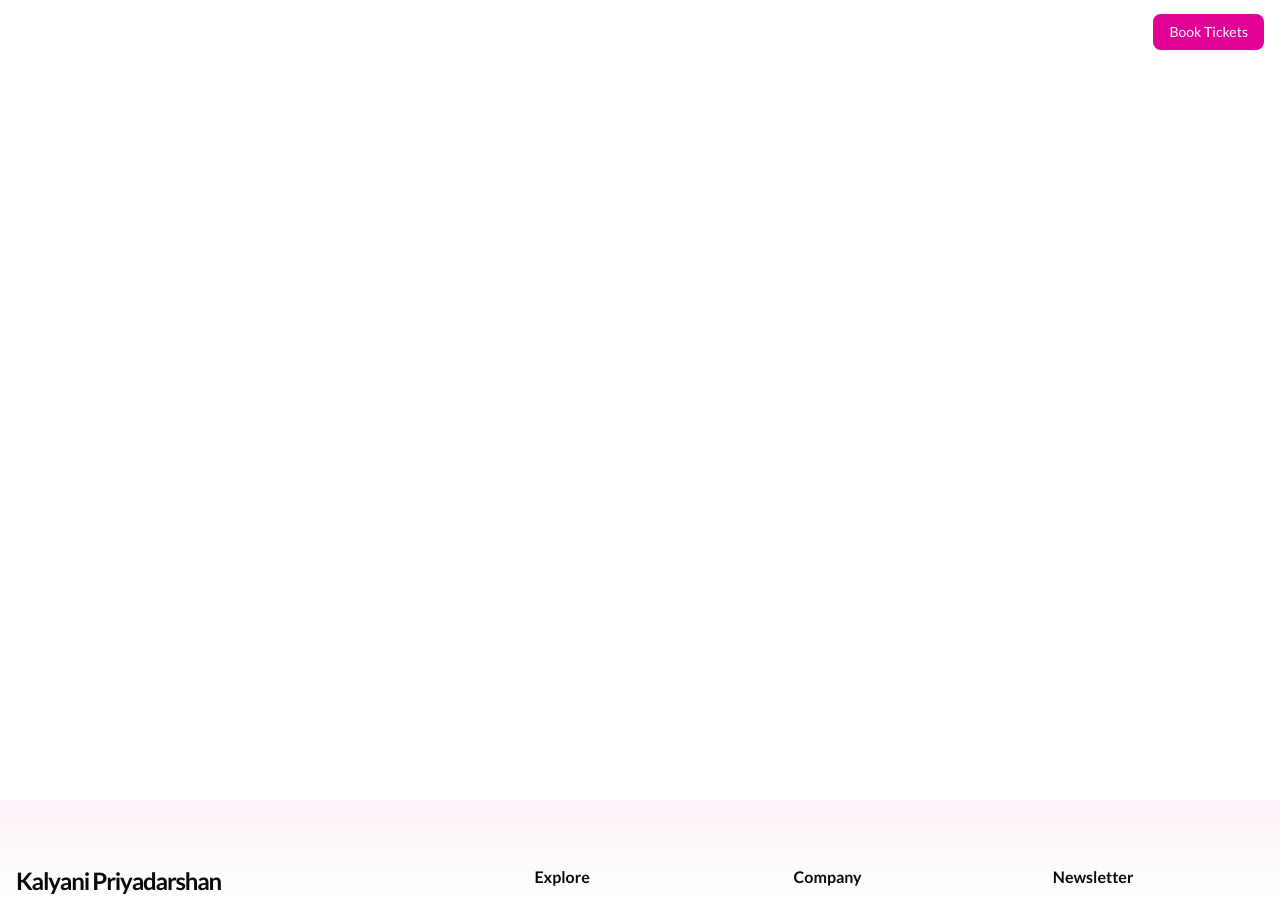
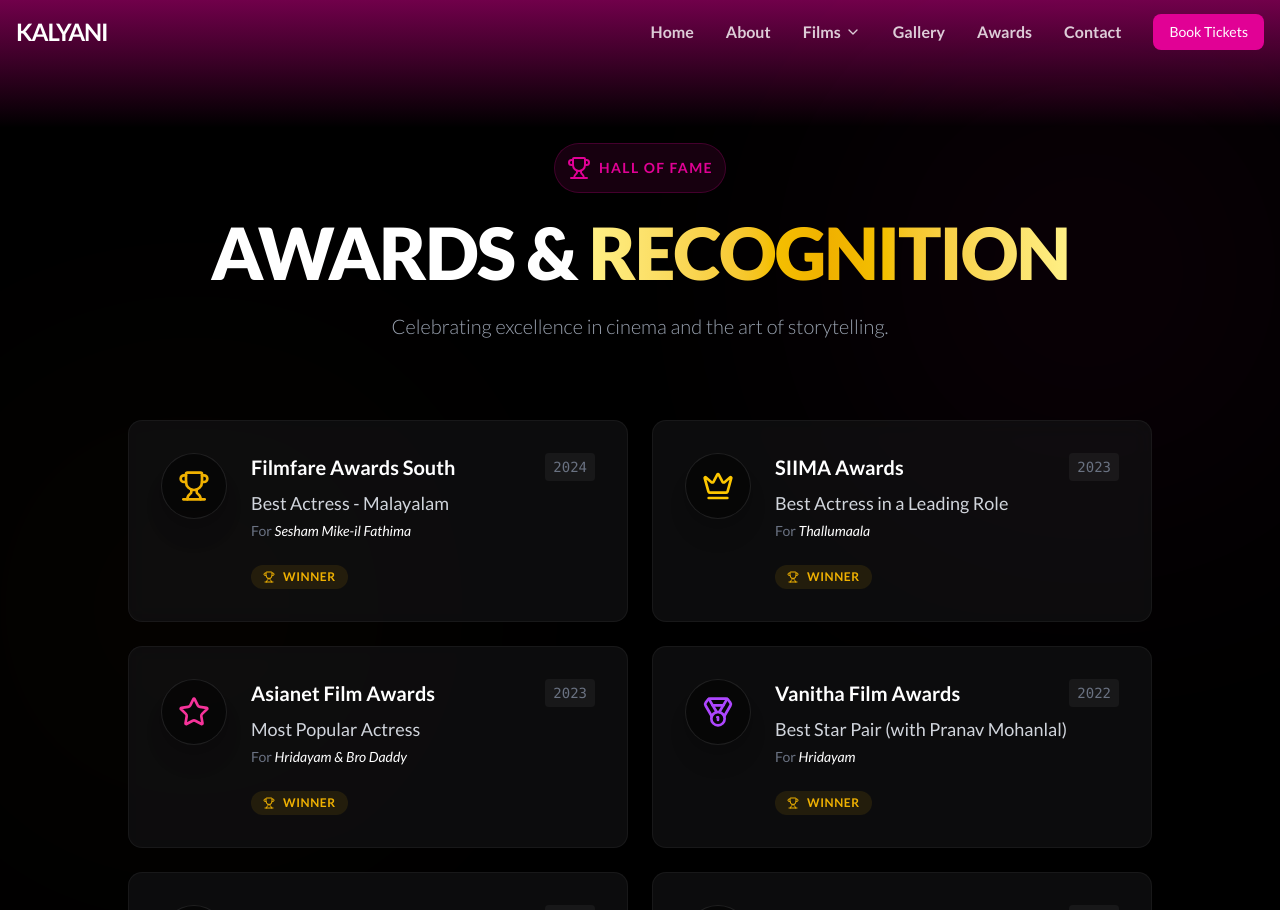
Before and after one commit to Mridhul2k03/kalyani-priyadharshan-portfolio, a React (Vite) app: page /awards in a window 1280 px wide. Shown: the top 910 px of the page. Built offline with nearby package versions, Linux system fonts and the light colour scheme.

Commit message:
award page

```diff
--- a/src/App.tsx
+++ b/src/App.tsx
@@ -7,6 +7,7 @@ import About from './Pages/About'
 import Gallery from './Pages/Gallery'
 import Contact from './Pages/Contact'
 import Films from './Pages/Films'
+import Awards from './Pages/Awards' // Added Import
 function App() {
 
 
@@ -19,6 +20,7 @@ function App() {
           <Route path="/about" element={<About />} />
           <Route path="/gallery" element={<Gallery />} />
           <Route path="/films" element={<Films />} />
+          <Route path="/awards" element={<Awards />} />
           <Route path="/contact" element={<Contact />} />
         </Routes>
       </div>
--- a/src/Components/Navbar.tsx
+++ b/src/Components/Navbar.tsx
@@ -1,6 +1,6 @@
 import { useState, useEffect, useRef } from "react";
 import { Link } from "react-router-dom";
-import { Menu, X, ChevronDown, Film, PlayCircle, ArrowRight } from "lucide-react";
+import { Menu, X, ChevronDown, PlayCircle, ArrowRight } from "lucide-react";
 
 const Navbar = () => {
     const [isOpen, setIsOpen] = useState(false);
@@ -40,7 +40,7 @@ const Navbar = () => {
         { name: "About", to: "/about" },
         { name: "Films", to: "/films", hasDropdown: true },
         { name: "Gallery", to: "/gallery" },
-        { name: "Awards", to: "#" },
+        { name: "Awards", to: "/awards" },
         { name: "Contact", to: "/contact" },
     ];
 
--- /dev/null
+++ b/src/Pages/Awards.tsx
@@ -0,0 +1,126 @@
+
+import { Award, Trophy, Star, Medal, Crown } from 'lucide-react';
+
+const Awards = () => {
+    const awards = [
+        {
+            year: "2024",
+            award: "Filmfare Awards South",
+            category: "Best Actress - Malayalam",
+            work: "Sesham Mike-il Fathima",
+            result: "Winner",
+            icon: <Trophy className="h-8 w-8 text-yellow-500" />
+        },
+        {
+            year: "2023",
+            award: "SIIMA Awards",
+            category: "Best Actress in a Leading Role",
+            work: "Thallumaala",
+            result: "Winner",
+            icon: <Crown className="h-8 w-8 text-yellow-400" />
+        },
+        {
+            year: "2023",
+            award: "Asianet Film Awards",
+            category: "Most Popular Actress",
+            work: "Hridayam & Bro Daddy",
+            result: "Winner",
+            icon: <Star className="h-8 w-8 text-pink-500" />
+        },
+        {
+            year: "2022",
+            award: "Vanitha Film Awards",
+            category: "Best Star Pair (with Pranav Mohanlal)",
+            work: "Hridayam",
+            result: "Winner",
+            icon: <Medal className="h-8 w-8 text-purple-500" />
+        },
+        {
+            year: "2021",
+            award: "Filmfare Awards South",
+            category: "Best Female Debut - Malayalam",
+            work: "Varane Avashyamund",
+            result: "Winner",
+            icon: <Award className="h-8 w-8 text-primary" />
+        },
+        {
+            year: "2021",
+            award: "SIIMA Awards",
+            category: "Best Debut Actress - Malayalam",
+            work: "Varane Avashyamund",
+            result: "Winner",
+            icon: <Trophy className="h-8 w-8 text-yellow-500" />
+        },
+        {
+            year: "2020",
+            award: "Kerala Film Critics Association Awards",
+            category: "Best Debutant Actress",
+            work: "Varane Avashyamund",
+            result: "Winner",
+            icon: <Star className="h-8 w-8 text-blue-400" />
+        }
+    ];
+
+    return (
+        <div className="min-h-screen bg-black text-white pt-20 overflow-x-hidden relative">
+            {/* Pink Gradient Overlay for Navbar Visibility */}
+            <div className="absolute top-0 left-0 right-0 h-32 bg-gradient-to-b from-primary/50 to-transparent z-10 pointer-events-none" />
+
+            {/* Background Elements */}
+            <div className="fixed inset-0 z-0 opacity-10 pointer-events-none">
+                <div className="absolute top-20 right-0 w-96 h-96 bg-primary rounded-full blur-[150px] animate-pulse" />
+                <div className="absolute bottom-0 left-0 w-96 h-96 bg-yellow-600 rounded-full blur-[150px] animate-pulse delay-700" />
+            </div>
+
+            <div className="container mx-auto px-4 py-16 relative z-10">
+                {/* Header */}
+                <div className="text-center mb-20 animate-in fade-in slide-in-from-bottom-8 duration-700">
+                    <div className="inline-flex items-center justify-center p-3 rounded-full bg-primary/10 mb-6 ring-1 ring-primary/30">
+                        <Trophy className="h-6 w-6 text-primary mr-2" />
+                        <span className="text-primary font-bold tracking-widest uppercase text-sm">Hall of Fame</span>
+                    </div>
+                    <h1 className="text-5xl md:text-7xl font-black mb-6 tracking-tight">
+                        AWARDS & <span className="text-transparent bg-clip-text bg-gradient-to-r from-yellow-200 via-yellow-500 to-yellow-200">RECOGNITION</span>
+                    </h1>
+                    <p className="text-xl text-gray-400 max-w-2xl mx-auto font-light">
+                        Celebrating excellence in cinema and the art of storytelling.
+                    </p>
+                </div>
+
+                {/* Awards Grid */}
+                <div className="grid grid-cols-1 md:grid-cols-2 gap-6 max-w-5xl mx-auto">
+                    {awards.map((item, index) => (
+                        <div
+                            key={index}
+                            className="bg-zinc-900/50 backdrop-blur-md border border-white/5 rounded-xl p-8 hover:border-primary/30 transition-all duration-300 hover:bg-zinc-900/80 group animate-in fade-in slide-in-from-bottom-4 fill-mode-both"
+                            style={{ animationDelay: `${index * 100}ms` }}
+                        >
+                            <div className="flex items-start gap-6">
+                                <div className="p-4 rounded-full bg-black/50 border border-white/10 shadow-xl group-hover:scale-110 transition-transform duration-300">
+                                    {item.icon}
+                                </div>
+                                <div className="flex-1">
+                                    <div className="flex justify-between items-start mb-2">
+                                        <h3 className="text-xl font-bold text-white group-hover:text-primary transition-colors">{item.award}</h3>
+                                        <span className="text-sm font-mono text-gray-500 bg-white/5 px-2 py-1 rounded">{item.year}</span>
+                                    </div>
+                                    <p className="text-lg text-gray-300 mb-1">{item.category}</p>
+                                    <p className="text-sm text-gray-500">
+                                        For <span className="text-white font-medium italic">{item.work}</span>
+                                    </p>
+
+                                    <div className="mt-6 inline-flex items-center gap-2 text-xs font-bold uppercase tracking-wider text-yellow-500 bg-yellow-500/10 px-3 py-1 rounded-full">
+                                        <Trophy className="h-3 w-3" />
+                                        {item.result}
+                                    </div>
+                                </div>
+                            </div>
+                        </div>
+                    ))}
+                </div>
+            </div>
+        </div>
+    );
+};
+
+export default Awards;
--- a/src/Pages/Films.tsx
+++ b/src/Pages/Films.tsx
@@ -1,5 +1,5 @@
 
-import { Play, Star, Calendar, Clock, Award } from 'lucide-react';
+import { Star, Calendar, Award } from 'lucide-react';
 
 const Films = () => {
     const films = [
--- a/src/Pages/Landing.tsx
+++ b/src/Pages/Landing.tsx
@@ -1,4 +1,4 @@
-import { Play, Info, Star, Award, Users } from "lucide-react";
+import { Play, Info } from "lucide-react";
 
 const Landing = () => {
     return (
```
